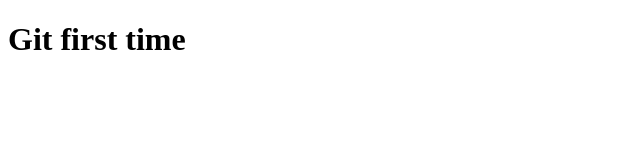
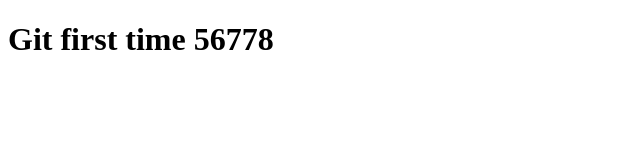
Before and after one commit to yutthapongjun/git-101-yt, a plain HTML site: page index.html in a window 1280 px wide. Shown: the whole page, without its empty margins (0-640 px from the left). Drawn offline with Linux system fonts and the light colour scheme.

Commit message:
add 56778

```diff
--- a/index.html
+++ b/index.html
@@ -6,6 +6,6 @@
     <title>Document</title>
 </head>
 <body>
-    <h1>Git first time </h1>
+    <h1>Git first time 56778</h1>
 </body>
 </html>
```
